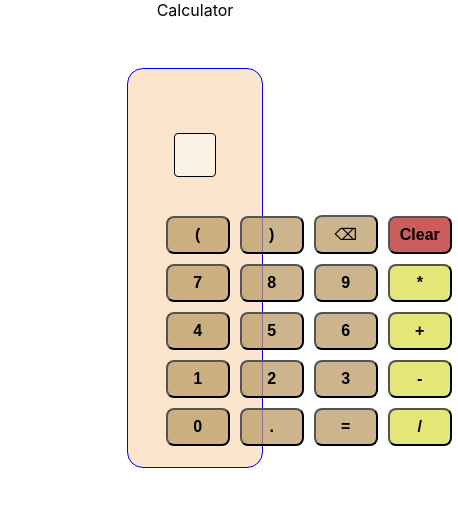
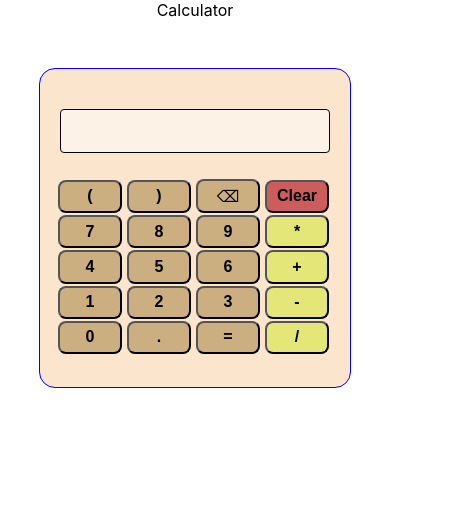
Before and after one commit to AidanMcB/React-Calculator, a React (Create React App) app: page / in a window 390 px wide. Shown: the top 506 px of the page, 458 px wide, since content can reach past the window. Built offline with nearby package versions, Linux system fonts and the light colour scheme.

Commit message:
working on media queries

```diff
--- a/src/App.js
+++ b/src/App.js
@@ -1,9 +1,25 @@
-import React from 'react';
+import React, {useState, useEffect} from 'react';
 import './App.css';
+//Styles
+import './mobile.css';
 // Components
 import CalculatorPage from './components/CalculatorPage'
 
 function App() {
+
+  const [windowWidth, setWindowWidth] = useState(window.innerWidth)
+  // const imageUrl = windowWidth >= 650 ? desktopImage : mobileImage;
+
+  useEffect(() => {
+    const handleWindowResize = () => {
+      setWindowWidth(window.innerWidth)
+    }
+    window.addEventListener('resizee', handleWindowResize)
+    return () => {
+      window.removeEventListener('resize', handleWindowResize)
+    }
+  }, []) //will only run on mount and unmount
+
   return (
     <div className="App">
     <CalculatorPage />
--- a/src/index.js
+++ b/src/index.js
@@ -1,7 +1,5 @@
 import React from 'react';
 import ReactDOM from 'react-dom';
-import './mobile.css';
-import './desktop.css';
 import App from './App';
 import * as serviceWorker from './serviceWorker';
 
--- a/src/mobile.css
+++ b/src/mobile.css
@@ -1,3 +1,4 @@
+/* Desktop CSS, mobile starts at line 87 */
 body {
   margin: 0;
   font-family: -apple-system, BlinkMacSystemFont, 'Segoe UI', 'Roboto', 'Oxygen',
@@ -10,10 +11,10 @@ code {
   font-family: source-code-pro, Menlo, Monaco, Consolas, 'Courier New',
     monospace;
 }
-@media all and (max-width: 500px){
 *{
   box-sizing: border-box;
 }
+
   /* Display */
   .display-container{
     display: flex;
@@ -28,20 +29,20 @@ code {
     border-radius: .25em;
     padding: .75em;
     height: 2.75em;
-    width: 70%;
+    width: 60%;
     margin: .75em;
-    margin-bottom: 1em;
+    margin-bottom: 2em;
   }
   /* Calculator */
   .full-calc{
     background-color: rgba(244, 192, 130, 0.4);
-    position: relative;
     top: 3em;
     border: 1px solid blue;
     border-radius: 1em;
     margin: auto;
-    width: 80%;
-    height: 20em;
+    width: 35%;
+    padding: 2em;
+    height: 25em;
   }
   button:nth-child(-n+2){
     width: 4em;
@@ -51,7 +52,7 @@ code {
   }
   td{
     margin: 0 auto;
-    padding: 0;
+    padding: .25em;
   }
   button{
     font-weight: 550;
@@ -66,14 +67,15 @@ code {
     background-color: rgb(228, 230, 119);
   }
   .clear{
-    background-color: indianred;
+    background-color: blue;
   }
+
 
   /*
   purples:
   b300d4
   f5e1fd
-  ce9dd9  *
+  ce9dd9
 
   rand:
   fdcfb3
@@ -81,8 +83,139 @@ code {
   f9f7e8
   */
 
+  /*Mobile */
+@media screen and (max-width: 500px) and (min-width: 340px){
+  body {
+    margin: 0;
+    font-family: -apple-system, BlinkMacSystemFont, 'Segoe UI', 'Roboto', 'Oxygen',
+      'Ubuntu', 'Cantarell', 'Fira Sans', 'Droid Sans', 'Helvetica Neue',
+      sans-serif;
+    -webkit-font-smoothing: antialiased;
+    -moz-osx-font-smoothing: grayscale;
+  }
+  code {
+    font-family: source-code-pro, Menlo, Monaco, Consolas, 'Courier New',
+      monospace;
+  }
+  *{
+    box-sizing: border-box;
+  }
+    /* Display */
+    .display-container{
+      display: flex;
+      justify-content: center;
+      display: flex;
+    }
+    .display{
+      text-align: right;
+      display: block;
+      background-color: rgb(255,255,255, .5);
+      border: 1px solid black;
+      border-radius: .25em;
+      padding: .75em;
+      height: 2.75em;
+      width: 100%;
+      margin: .75em;
+      margin-bottom: 1em;
+    }
+    /* Calculator */
+    .full-calc{
+      /* overflow-x: auto; */
+      background-color: rgba(244, 192, 130, 0.4);
+      position: relative;
+      top: 3em;
+      border: 1px solid blue;
+      border-radius: 1em;
+      margin: auto;
+      width: 80%;
+      padding: 0.5em;
+      height: 20em;
+    }
+    button:nth-child(-n+2){
+      width: 4em;
+    }
+    .btn-table, tr, td{
+      margin: auto;
+    }
+    .btn-table{
+      table-layout: fixed;
+      width: 100%;
+      padding: .5em;
+    }
+    td{
+      margin: 0 auto;
+      padding: 0;
+    }
+    button{
+      width: 100%;
+      font-weight: 550;
+      font-size: 1em;
+      background-color: rgba(187, 156, 103, 0.75);
+      border-radius: .5em;
+      display: block;
+      padding: .35em;
+    }
+    .mult, .plus, .minus ,.divide{
+      background-color: rgb(228, 230, 119);
+    }
+    .clear{
+      background-color: indianred;
+    }
 
+    /*
+    purples:
+    b300d4
+    f5e1fd
+    ce9dd9  *
 
+    rand:
+    fdcfb3
+    cec8e4
+    f9f7e8
+    */
+  }
+  @media screen and (max-width: 340px){
+    .full-calc{
+      /* overflow-x: auto; */
+      background-color: rgba(244, 192, 130, 0.4);
+      position: relative;
+      top: 3em;
+      border: 1px solid blue;
+      border-radius: 1em;
+      margin: auto;
+      width: 80%;
+      padding: 0em;
+      height: 20em;
+    }
+    button:nth-child(-n+2){
+      width: 4em;
+    }
+    .btn-table, tr, td{
+      margin: auto;
+    }
+    .btn-table{
+      table-layout: fixed;
+      width: 90%;
+      padding: .5em;
+    }
+    td{
+      margin: 0 auto;
+      padding: 0;
+    }
+    button{
+      width: 100%;
+      font-weight: 550;
+      font-size: .75em;
+      background-color: rgba(187, 156, 103, 0.75);
+      border-radius: .5em;
+      display: block;
+      padding: .35em;
+    }
+    .mult, .plus, .minus ,.divide{
+      background-color: rgb(228, 230, 119);
+    }
+    .clear{
+      background-color: indianred;
+    }
 
-
-}
+  }
```
